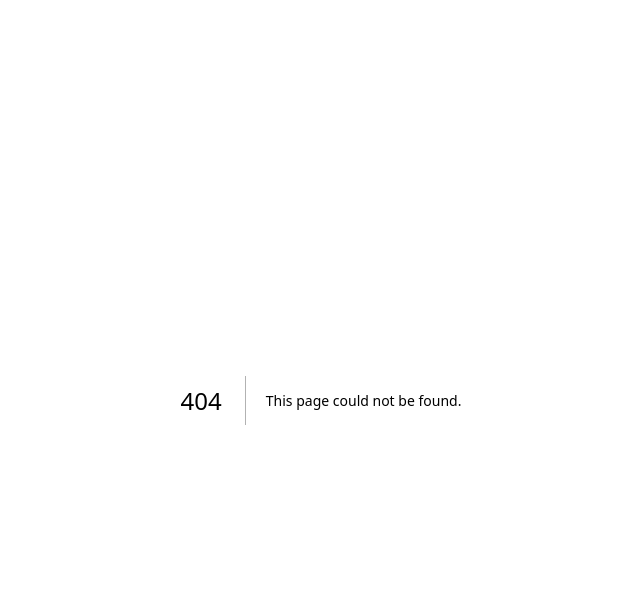
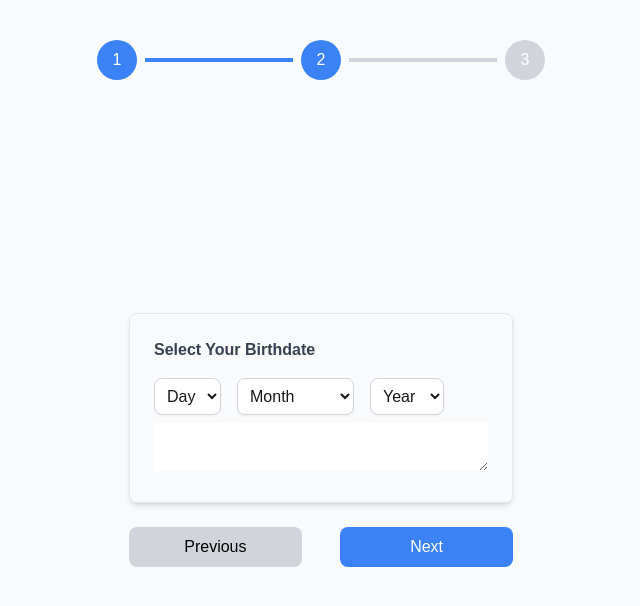
Before and after one commit to naylinnpkv/fe-onboarding-takehome, a Next.js app: page /onboarding/step1 in a window 1280 px wide. Before the commit this address had no page. Shown: the top 606 px of the page, without its empty margins (319-959 px from the left). Built offline with nearby package versions, Linux system fonts and the light colour scheme.

Commit message:
initial commit

```diff
--- a/app/layout.tsx
+++ b/app/layout.tsx
@@ -1,6 +1,6 @@
 import type { Metadata } from "next";
 import localFont from "next/font/local";
-import "./globals.css";
+import "../styles/globals.css";
 
 const geistSans = localFont({
   src: "./fonts/GeistVF.woff",
@@ -14,8 +14,8 @@ const geistMono = localFont({
 });
 
 export const metadata: Metadata = {
-  title: "Create Next App",
-  description: "Generated by create next app",
+  title: "Custom Onboarding",
+  description: "Onboarding Flow App",
 };
 
 export default function RootLayout({
--- /dev/null
+++ b/app/onboarding/step1/page.tsx
@@ -0,0 +1,54 @@
+"use client";
+
+import { useState } from "react";
+import { useRouter } from "next/navigation";
+import Steps from "@/components/Steps";
+import SignUp from "@/components/SignUp";
+import BirthdatePicker from "@/components/BirthDatePicker";
+
+export default function Step1() {
+  const [email, setEmail] = useState("");
+  const [password, setPassword] = useState("");
+  const router = useRouter();
+
+  const handleNext = () => {
+    // Save email and password to local storage or send it to the backend
+    localStorage.setItem("userData", JSON.stringify({ email, password }));
+    router.push("/step2");
+  };
+
+  const handlePrevious = () => {
+    // Navigate to the previous step
+    router.push("/step0");
+  };
+
+  return (
+    <div className="min-h-screen flex flex-col items-center bg-gray-50 px-4">
+      <Steps currentStep={2} />
+
+      <div className="flex flex-col flex-grow items-center justify-center  w-full">
+        <div className="max-w-sm w-full p-6 rounded-lg shadow-md border">
+          <form>
+            <BirthdatePicker />
+            <textarea className="w-full mt-2" />
+          </form>
+        </div>
+
+        <div className="flex justify-between w-full max-w-sm mt-6">
+          <button
+            onClick={handlePrevious}
+            className="bg-gray-300 hover:bg-gray-400 text-black px-4 py-2 rounded-lg w-[45%]"
+          >
+            Previous
+          </button>
+          <button
+            onClick={handleNext}
+            className="bg-blue-500 hover:bg-blue-600 text-white px-4 py-2 rounded-lg w-[45%]"
+          >
+            Next
+          </button>
+        </div>
+      </div>
+    </div>
+  );
+}
--- a/app/page.tsx
+++ b/app/page.tsx
@@ -1,95 +1,6 @@
-import Image from "next/image";
-import styles from "./page.module.css";
+import { redirect } from "next/navigation";
 
 export default function Home() {
-  return (
-    <div className={styles.page}>
-      <main className={styles.main}>
-        <Image
-          className={styles.logo}
-          src="/next.svg"
-          alt="Next.js logo"
-          width={180}
-          height={38}
-          priority
-        />
-        <ol>
-          <li>
-            Get started by editing <code>app/page.tsx</code>.
-          </li>
-          <li>Save and see your changes instantly.</li>
-        </ol>
-
-        <div className={styles.ctas}>
-          <a
-            className={styles.primary}
-            href="https://vercel.com/new?utm_source=create-next-app&utm_medium=appdir-template&utm_campaign=create-next-app"
-            target="_blank"
-            rel="noopener noreferrer"
-          >
-            <Image
-              className={styles.logo}
-              src="/vercel.svg"
-              alt="Vercel logomark"
-              width={20}
-              height={20}
-            />
-            Deploy now
-          </a>
-          <a
-            href="https://nextjs.org/docs?utm_source=create-next-app&utm_medium=appdir-template&utm_campaign=create-next-app"
-            target="_blank"
-            rel="noopener noreferrer"
-            className={styles.secondary}
-          >
-            Read our docs
-          </a>
-        </div>
-      </main>
-      <footer className={styles.footer}>
-        <a
-          href="https://nextjs.org/learn?utm_source=create-next-app&utm_medium=appdir-template&utm_campaign=create-next-app"
-          target="_blank"
-          rel="noopener noreferrer"
-        >
-          <Image
-            aria-hidden
-            src="/file.svg"
-            alt="File icon"
-            width={16}
-            height={16}
-          />
-          Learn
-        </a>
-        <a
-          href="https://vercel.com/templates?framework=next.js&utm_source=create-next-app&utm_medium=appdir-template&utm_campaign=create-next-app"
-          target="_blank"
-          rel="noopener noreferrer"
-        >
-          <Image
-            aria-hidden
-            src="/window.svg"
-            alt="Window icon"
-            width={16}
-            height={16}
-          />
-          Examples
-        </a>
-        <a
-          href="https://nextjs.org?utm_source=create-next-app&utm_medium=appdir-template&utm_campaign=create-next-app"
-          target="_blank"
-          rel="noopener noreferrer"
-        >
-          <Image
-            aria-hidden
-            src="/globe.svg"
-            alt="Globe icon"
-            width={16}
-            height={16}
-          />
-          Go to nextjs.org →
-        </a>
-      </footer>
-    </div>
-  );
+  redirect("/onboarding/step1");
+  return null;
 }
--- /dev/null
+++ b/components/BirthDatePicker.tsx
@@ -0,0 +1,56 @@
+export default function BirthdatePicker() {
+  return (
+    <div className="flex flex-col space-y-4">
+      <label className="text-gray-700 font-semibold">
+        Select Your Birthdate
+      </label>
+      <div className="flex space-x-4">
+        {/* Day Selector */}
+        <select className="border border-gray-300 rounded-lg p-2 bg-white shadow-sm focus:outline-none focus:ring-2 focus:ring-blue-500 focus:border-blue-500">
+          <option value="">Day</option>
+          {Array.from({ length: 31 }, (_, i) => (
+            <option key={i + 1} value={i + 1}>
+              {i + 1}
+            </option>
+          ))}
+        </select>
+
+        {/* Month Selector */}
+        <select className="border border-gray-300 rounded-lg p-2 bg-white shadow-sm focus:outline-none focus:ring-2 focus:ring-blue-500 focus:border-blue-500">
+          <option value="">Month</option>
+          {[
+            "January",
+            "February",
+            "March",
+            "April",
+            "May",
+            "June",
+            "July",
+            "August",
+            "September",
+            "October",
+            "November",
+            "December",
+          ].map((month, index) => (
+            <option key={index + 1} value={index + 1}>
+              {month}
+            </option>
+          ))}
+        </select>
+
+        {/* Year Selector */}
+        <select className="border border-gray-300 rounded-lg p-2 bg-white shadow-sm focus:outline-none focus:ring-2 focus:ring-blue-500 focus:border-blue-500">
+          <option value="">Year</option>
+          {Array.from(
+            { length: 120 },
+            (_, i) => new Date().getFullYear() - i
+          ).map((year) => (
+            <option key={year} value={year}>
+              {year}
+            </option>
+          ))}
+        </select>
+      </div>
+    </div>
+  );
+}
--- /dev/null
+++ b/components/SignUp.tsx
@@ -0,0 +1,22 @@
+export default function SignUp() {
+  return (
+    <div className="space-y-4">
+      <input
+        type="email"
+        className="w-full border border-gray-300 p-2 rounded-md focus:ring focus:ring-blue-300"
+        placeholder="Email"
+        value={""}
+        onChange={() => {}}
+        required
+      />
+      <input
+        type="password"
+        className="w-full border border-gray-300 p-2 rounded-md focus:ring focus:ring-blue-300"
+        placeholder="Password"
+        value={""}
+        onChange={() => {}}
+        required
+      />
+    </div>
+  );
+}
--- /dev/null
+++ b/components/Steps.tsx
@@ -0,0 +1,46 @@
+export default function Steps({ currentStep }: { currentStep: number }) {
+  return (
+    <div className="flex items-center justify-between w-[80%] max-w-md m-auto mt-10">
+      <div className="flex flex-col items-center">
+        <div
+          className={`rounded-full w-10 h-10 flex items-center justify-center text-white ${
+            currentStep >= 1 ? "bg-blue-500" : "bg-gray-300"
+          }`}
+        >
+          1
+        </div>
+      </div>
+
+      <div
+        className={`h-1 flex-1  mx-2  ${
+          currentStep > 1 ? "bg-blue-500" : "bg-gray-300"
+        }`}
+      ></div>
+
+      <div className="flex flex-col items-center">
+        <div
+          className={`rounded-full w-10 h-10 flex items-center justify-center text-white ${
+            currentStep >= 2 ? "bg-blue-500" : "bg-gray-300"
+          }`}
+        >
+          2
+        </div>
+      </div>
+
+      <div
+        className={`h-1 flex-1 mx-2 ${
+          currentStep > 2 ? "bg-blue-500" : "bg-gray-300"
+        }`}
+      ></div>
+      <div className="flex flex-col items-center">
+        <div
+          className={`rounded-full w-10 h-10 flex items-center justify-center text-white ${
+            currentStep >= 3 ? "bg-blue-500" : "bg-gray-300"
+          }`}
+        >
+          3
+        </div>
+      </div>
+    </div>
+  );
+}
--- /dev/null
+++ b/postcss.config.js
@@ -0,0 +1,6 @@
+module.exports = {
+  plugins: {
+    tailwindcss: {},
+    autoprefixer: {},
+  },
+}
--- a/app/globals.css
+++ b/styles/globals.css
@@ -1,13 +1,10 @@
+@tailwind base;
+@tailwind components;
+@tailwind utilities;
+
 :root {
   --background: #ffffff;
   --foreground: #171717;
-}
-
-@media (prefers-color-scheme: dark) {
-  :root {
-    --background: #0a0a0a;
-    --foreground: #ededed;
-  }
 }
 
 html,
@@ -34,9 +31,3 @@ a {
   color: inherit;
   text-decoration: none;
 }
-
-@media (prefers-color-scheme: dark) {
-  html {
-    color-scheme: dark;
-  }
-}
--- /dev/null
+++ b/tailwind.config.js
@@ -0,0 +1,8 @@
+/** @type {import('tailwindcss').Config} */
+module.exports = {
+  content: ["./app/**/*.{js,ts,jsx,tsx}", "./components/**/*.{js,ts,jsx,tsx}"],
+  theme: {
+    extend: {},
+  },
+  plugins: [],
+};
```
Also changed, not shown: package.json (+7 -4 lines), 2 other files (tests, documents, lock files or other folders).
